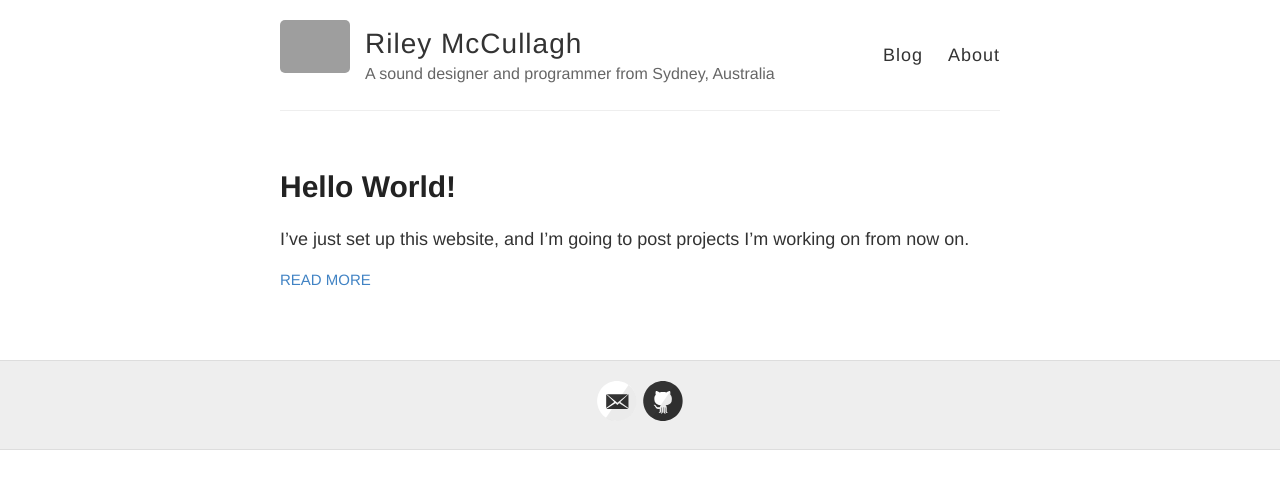
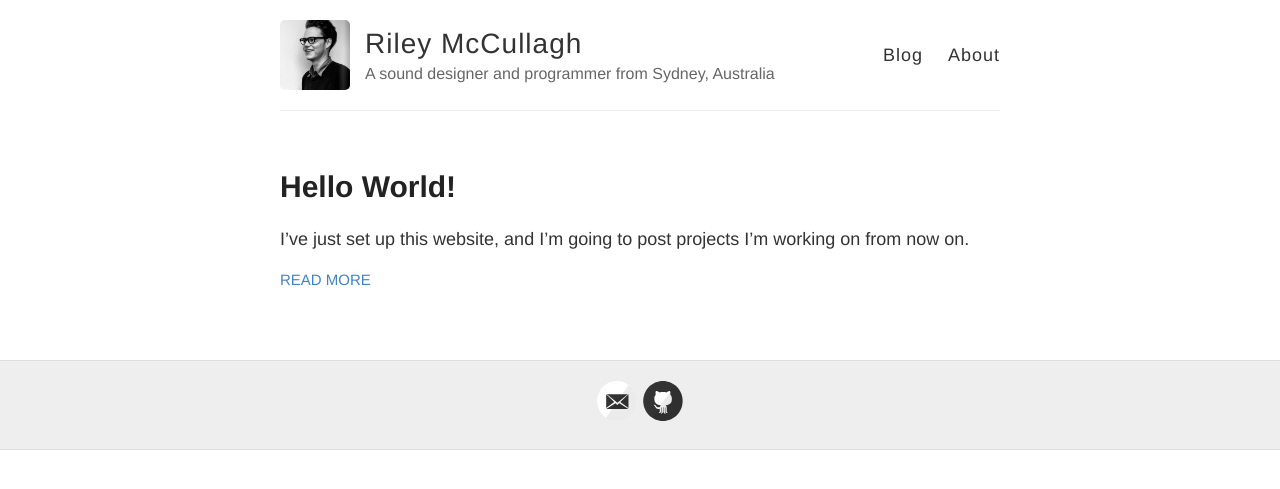
Before and after one commit to rileymccullagh/portfolio, a Jekyll site: the page built from docs/index.html, in a window 1280 px wide. Shown: the top 489 px of the page. Built offline with Jekyll 4.4.1, drawn with Linux system fonts in a browser that asks for light colours.

Commit message:
changed jpg to png

```diff
--- a/docs/_config.yml
+++ b/docs/_config.yml
@@ -9,7 +9,7 @@ name: Riley McCullagh
 description: A sound designer and programmer from Sydney, Australia
 
 # URL of your avatar or profile pic (you could use your GitHub profile pic)
-avatar: http://rileymccullagh.com/images/me.jpg
+avatar: http://rileymccullagh.com/images/me.png
 
 #
 # Flags below are optional
```
